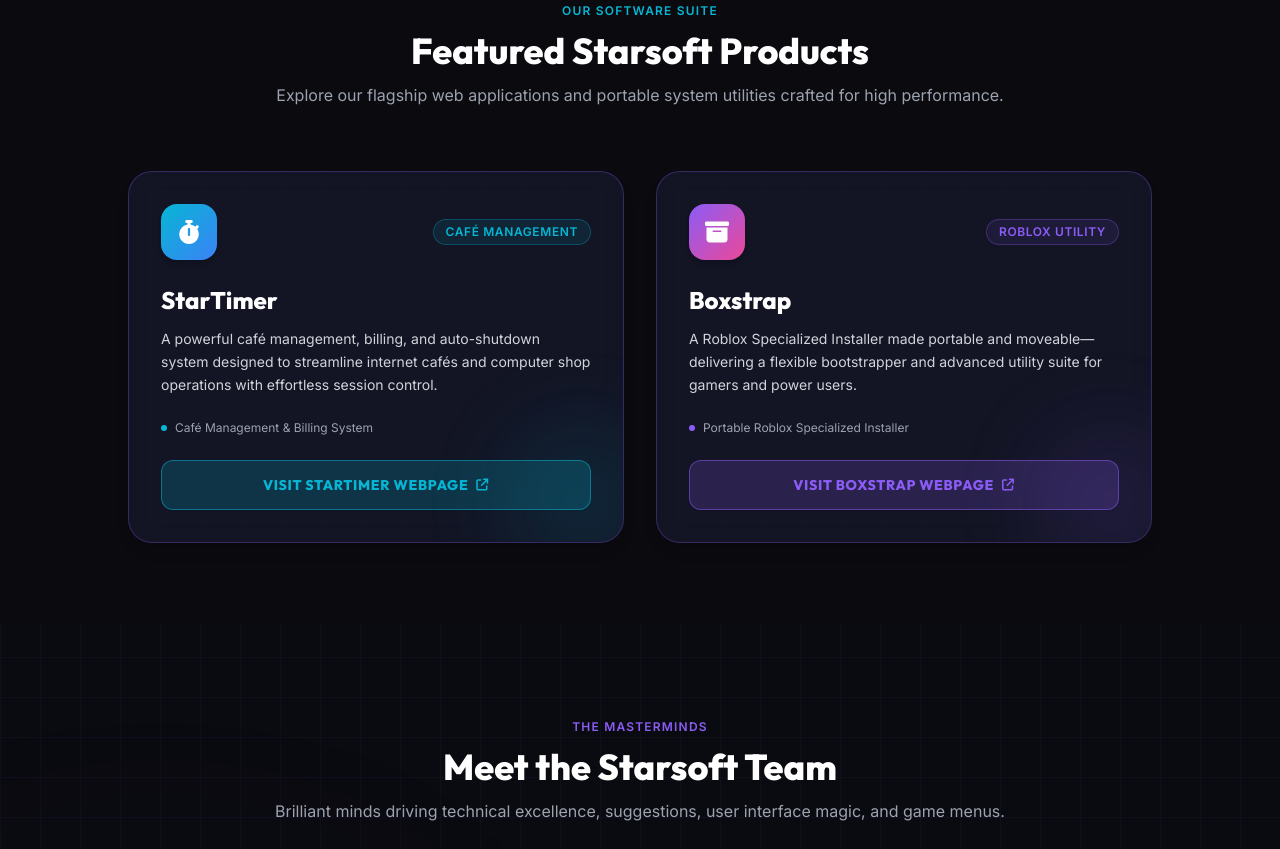
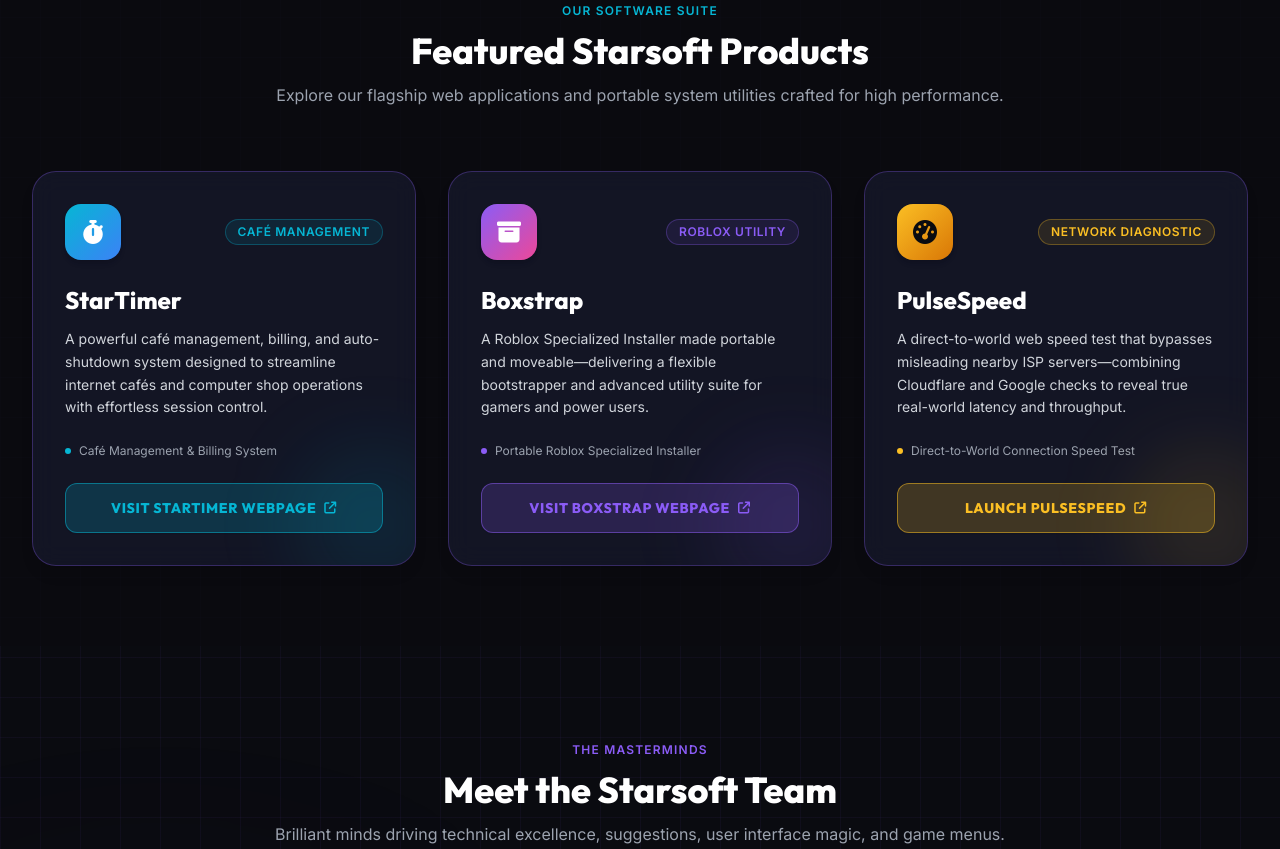
Before and after one commit to starsoftph/starsoftmedia, a plain HTML site: page index.html in a window 1280 px wide. Shown: the part 943-1792 px from the top of the page. Drawn offline with nearby package versions, Linux system fonts and the light colour scheme.

Commit message:
Update index.html

```diff
--- a/index.html
+++ b/index.html
@@ -31,6 +31,7 @@
                     boxShadow: {
                         'neon-glow': '0 0 25px rgba(139, 92, 246, 0.4)',
                         'neon-cyan': '0 0 25px rgba(6, 182, 212, 0.4)',
+                        'neon-gold': '0 0 25px rgba(251, 191, 36, 0.35)',
                         'card-hover': '0 10px 30px -10px rgba(139, 92, 246, 0.5)'
                     }
                 }
@@ -165,7 +166,7 @@
                     <div class="text-xs text-gray-400 uppercase tracking-wider">Elite Devs</div>
                 </div>
                 <div class="glass-panel p-5 rounded-2xl border border-cyberpurple/20 text-center">
-                    <div class="font-heading font-extrabold text-3xl text-cybercyan mb-1">2+</div>
+                    <div class="font-heading font-extrabold text-3xl text-cybercyan mb-1">3+</div>
                     <div class="text-xs text-gray-400 uppercase tracking-wider">Featured Apps</div>
                 </div>
                 <div class="glass-panel p-5 rounded-2xl border border-cyberpurple/20 text-center">
@@ -189,7 +190,7 @@
                 <p class="text-gray-400 mt-3 text-sm sm:text-base">Explore our flagship web applications and portable system utilities crafted for high performance.</p>
             </div>
 
-            <div class="grid grid-cols-1 md:grid-cols-2 gap-8 max-w-5xl mx-auto">
+            <div class="grid grid-cols-1 md:grid-cols-3 gap-8 max-w-7xl mx-auto">
                 <!-- Product 1: StarTimer -->
                 <div class="glass-panel rounded-3xl p-8 border border-cyberpurple/30 hover:border-cybercyan transition-all duration-300 group flex flex-col justify-between shadow-lg hover:shadow-neon-cyan relative overflow-hidden">
                     <div class="absolute -right-10 -bottom-10 w-40 h-40 bg-cybercyan/10 rounded-full blur-2xl group-hover:bg-cybercyan/25 transition-all"></div>
@@ -239,6 +240,33 @@
                         </div>
                         <a href="http://starsoftph.github.io/boxstrap" target="_blank" class="w-full py-3.5 px-6 rounded-xl bg-cyberpurple/20 border border-cyberpurple/50 text-cyberpurple font-heading font-bold uppercase tracking-wider text-sm hover:bg-cyberpurple hover:text-white transition-all flex items-center justify-center shadow-sm">
                             <span>Visit Boxstrap Webpage</span>
+                            <i class="fa-solid fa-arrow-up-right-from-square ml-2 text-xs"></i>
+                        </a>
+                    </div>
+                </div>
+
+                <!-- Product 3: PulseSpeed -->
+                <div class="glass-panel rounded-3xl p-8 border border-cyberpurple/30 hover:border-electricgold transition-all duration-300 group flex flex-col justify-between shadow-lg hover:shadow-neon-gold relative overflow-hidden">
+                    <div class="absolute -right-10 -bottom-10 w-40 h-40 bg-electricgold/10 rounded-full blur-2xl group-hover:bg-electricgold/25 transition-all"></div>
+                    <div>
+                        <div class="flex items-center justify-between mb-6">
+                            <div class="w-14 h-14 rounded-2xl bg-gradient-to-br from-electricgold to-amber-600 flex items-center justify-center text-cyberdark text-2xl shadow-md">
+                                <i class="fa-solid fa-gauge-high"></i>
+                            </div>
+                            <span class="px-3 py-1 rounded-full bg-electricgold/10 text-electricgold text-xs font-semibold uppercase tracking-wider border border-electricgold/30">Network Diagnostic</span>
+                        </div>
+                        <h4 class="font-heading font-bold text-2xl text-white mb-3 group-hover:text-electricgold transition-colors">PulseSpeed</h4>
+                        <p class="text-gray-300 text-sm leading-relaxed mb-6">
+                            A direct-to-world web speed test that bypasses misleading nearby ISP servers—combining Cloudflare and Google checks to reveal true real-world latency and throughput.
+                        </p>
+                    </div>
+                    <div>
+                        <div class="flex items-center space-x-2 text-xs text-gray-400 mb-6">
+                            <span class="inline-block w-1.5 h-1.5 rounded-full bg-electricgold"></span>
+                            <span>Direct-to-World Connection Speed Test</span>
+                        </div>
+                        <a href="https://starsoftph.github.io/pulsespeed" target="_blank" class="w-full py-3.5 px-6 rounded-xl bg-electricgold/20 border border-electricgold/50 text-electricgold font-heading font-bold uppercase tracking-wider text-sm hover:bg-electricgold hover:text-cyberdark transition-all flex items-center justify-center shadow-sm">
+                            <span>Launch PulseSpeed</span>
                             <i class="fa-solid fa-arrow-up-right-from-square ml-2 text-xs"></i>
                         </a>
                     </div>
@@ -398,6 +426,7 @@
                 <a href="https://www.facebook.com/starsoft.ph" target="_blank" class="text-gray-400 hover:text-cybercyan transition-colors text-base"><i class="fa-brands fa-facebook"></i></a>
                 <a href="http://starsoftph.github.io/startimer" target="_blank" class="text-gray-400 hover:text-cybercyan transition-colors text-base"><i class="fa-solid fa-stopwatch"></i></a>
                 <a href="http://starsoftph.github.io/boxstrap" target="_blank" class="text-gray-400 hover:text-cyberpurple transition-colors text-base"><i class="fa-solid fa-box-archive"></i></a>
+                <a href="https://starsoftph.github.io/pulsespeed" target="_blank" class="text-gray-400 hover:text-electricgold transition-colors text-base"><i class="fa-solid fa-gauge-high"></i></a>
             </div>
         </div>
     </footer>
```
